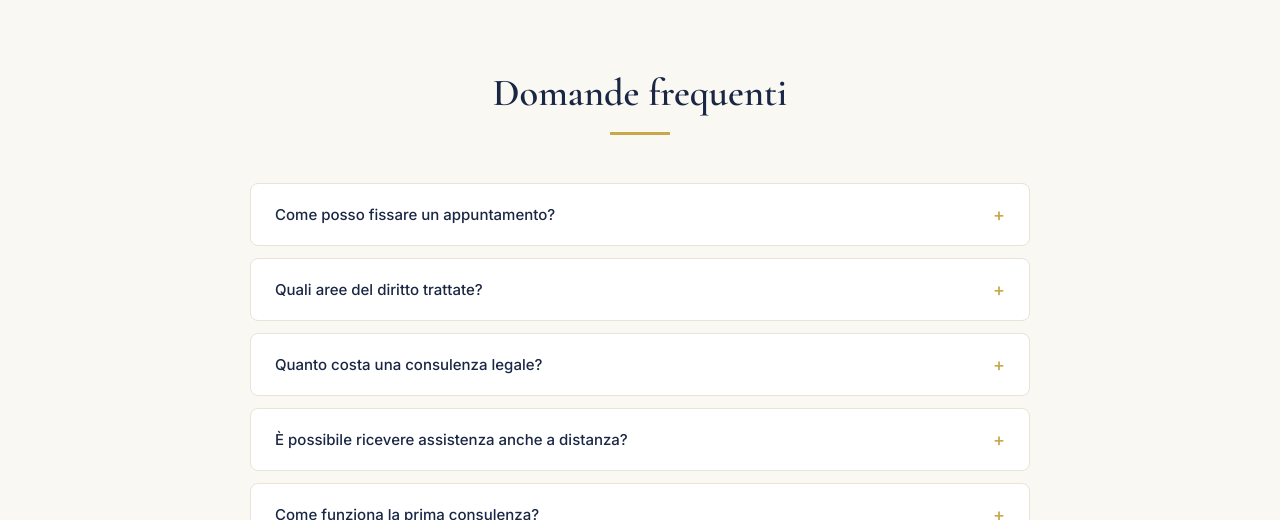
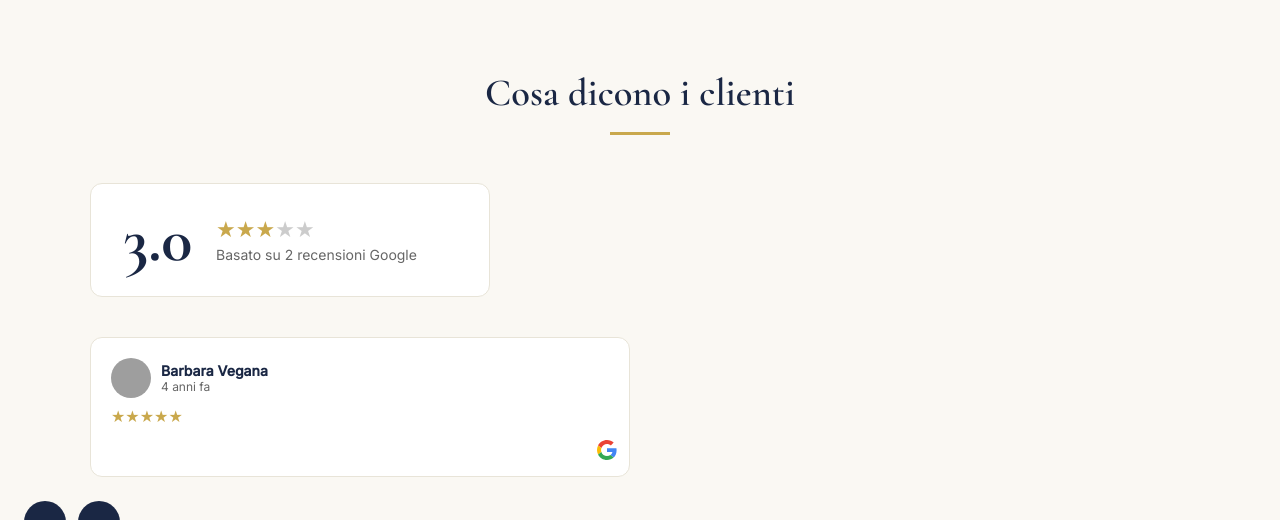
Before and after one commit to testo-gif/benetello-iole, a plain HTML site: page index.html in a window 1280 px wide. Shown: the part 2280-2800 px from the top of the page. Drawn offline with nearby package versions, Linux system fonts and the light colour scheme; grey boxes are pictures that could not be loaded.

Commit message:
Add preview

```diff
--- a/index.html
+++ b/index.html
@@ -136,12 +136,12 @@
 </nav>
 
 <section class="hero">
-  <div class="hero-bg"><img src="https://images.unsplash.com/photo-1454165804606-c3d57bc86b40?w=1200&auto=format&fit=crop" alt="Benetello Iole" style="width:100%;height:100%;object-fit:cover;opacity:0.25"></div>
+  <div class="hero-bg"><img src="https://images.unsplash.com/photo-1556742049-0cfed4f6a45d?w=1200&auto=format&fit=crop" alt="Benetello Iole" style="width:100%;height:100%;object-fit:cover;opacity:0.25"></div>
   <div class="hero-overlay"></div>
   <div class="hero-content">
     <div class="hero-badge">Avvocato · Bologna</div>
     <h1>Benetello Iole</h1>
-    <p class="hero-sub">Professionista a Bologna</p>
+    <p class="hero-sub">⭐ 3.0 su Google · 2 recensioni</p>
     <p class="hero-addr">📍 Vicolo Santa Lucia,  2/2, 40124 Bologna</p>
     <a href="tel:+39 051 296 0865" class="btn-primary">📞 Chiama ora</a>
   </div>
@@ -156,14 +156,14 @@
         <p style="margin-bottom:0">Lo studio legale <strong>Benetello Iole</strong> opera a Bologna con esperienza nella consulenza e nell'assistenza legale. Offriamo un servizio su misura, attento alle esigenze del cliente e orientato al risultato.</p>
         <p>La nostra priorità è accompagnare ogni cliente con competenza e dedizione, garantendo chiarezza, trasparenza e riservatezza in ogni fase del percorso.</p>
         <div class="about-stats">
-
+          <div class="stat-box"><div class="stat-num">3.0</div><div class="stat-label">Valutazione Google</div></div>
           <div class="stat-box"><div class="stat-num">2</div><div class="stat-label">Recensioni</div></div>
           <div class="stat-box"><div class="stat-num">100%</div><div class="stat-label">Dedizione</div></div>
           <div class="stat-box"><div class="stat-num">Bologna</div><div class="stat-label">Sede</div></div>
         </div>
       </div>
       <div class="about-img">
-        <img src="https://images.unsplash.com/photo-1497366216548-37526070297c?w=1200&auto=format&fit=crop" alt="Benetello Iole" style="width:100%;height:100%;object-fit:cover">
+        <img src="https://images.unsplash.com/photo-1507679799987-c73779587ccf?w=1200&auto=format&fit=crop" alt="Benetello Iole" style="width:100%;height:100%;object-fit:cover">
       </div>
     </div>
   </div>
@@ -173,11 +173,47 @@
   <div class="container">
     <h2 class="section-title">Servizi offerti</h2>
     <div class="services-grid"><div class="service-item"><div class="service-icon">⚖</div><span>Consulenza legale</span></div><div class="service-item"><div class="service-icon">⚖</div><span>Diritto civile</span></div><div class="service-item"><div class="service-icon">⚖</div><span>Diritto del lavoro</span></div><div class="service-item"><div class="service-icon">⚖</div><span>Diritto penale</span></div><div class="service-item"><div class="service-icon">⚖</div><span>Recupero crediti</span></div><div class="service-item"><div class="service-icon">⚖</div><span>Contrattualistica</span></div></div>
-    <div class="photo-grid"><div class="photo-item" style="background-image:url('https://images.unsplash.com/photo-1568992688065-536aad8a12f6?w=1200&auto=format&fit=crop')"></div><div class="photo-item" style="background-image:url('https://images.unsplash.com/photo-1531746020798-e6953c6e8e04?w=1200&auto=format&fit=crop')"></div><div class="photo-item" style="background-image:url('https://images.unsplash.com/photo-1560250097-0b93528c311a?w=1200&auto=format&fit=crop')"></div><div class="photo-item" style="background-image:url('https://images.unsplash.com/photo-1600880292203-757bb62b4baf?w=1200&auto=format&fit=crop')"></div></div>
+    <div class="photo-grid"><div class="photo-item" style="background-image:url('https://images.unsplash.com/photo-1454165804606-c3d57bc86b40?w=1200&auto=format&fit=crop')"></div><div class="photo-item" style="background-image:url('https://images.unsplash.com/photo-1497366216548-37526070297c?w=1200&auto=format&fit=crop')"></div><div class="photo-item" style="background-image:url('https://images.unsplash.com/photo-1568992688065-536aad8a12f6?w=1200&auto=format&fit=crop')"></div><div class="photo-item" style="background-image:url('https://images.unsplash.com/photo-1531746020798-e6953c6e8e04?w=1200&auto=format&fit=crop')"></div></div>
   </div>
 </section>
 
+<section class="section reviews-section">
+  <div class="container">
+    <h2 class="section-title">Cosa dicono i clienti</h2>
+    <div class="rating-summary">
+      <div class="big-rating">3.0</div>
+      <div>
+        <span style="color:#c9a84c;font-size:22px">★★★<span style="color:#ccc">★★</span></span>
+        <div style="color:#666;font-size:14px;margin-top:4px">Basato su 2 recensioni Google</div>
+      </div>
+    </div>
+    <div class="reviews-grid" id="revGrid">
+      <div class="rev-card">
+  <div style="display:flex;gap:10px;align-items:center;margin-bottom:8px">
+    <img src="https://lh3.googleusercontent.com/a-/ALV-UjV6lpeff9PgdpHCcywn-FBOznnR8q-I3nnxf0majDvePdYXbhE=s128-c0x00000000-cc-rp-mo" style="width:40px;height:40px;border-radius:50%;object-fit:cover">
+    <div>
+      <div style="font-weight:600;font-size:14px;color:#1a2744">Barbara Vegana</div>
+      <div style="font-size:12px;color:#666">4 anni fa</div>
+    </div>
+  </div>
+  <div style="color:#c9a84c;font-size:16px;margin-bottom:6px">★★★★★</div>
+  <p style="font-size:14px;color:#444;line-height:1.5;margin:0"></p>
+  <div style="position:absolute;bottom:12px;right:12px"><svg xmlns="http://www.w3.org/2000/svg" viewBox="0 0 48 48" width="20" height="20" style="flex-shrink:0">
+<path fill="#EA4335" d="M24 9.5c3.54 0 6.71 1.22 9.21 3.6l6.85-6.85C35.9 2.38 30.47 0 24 0 14.62 0 6.51 5.38 2.56 13.22l7.98 6.19C12.43 13.72 17.74 9.5 24 9.5z"/>
+<path fill="#4285F4" d="M46.98 24.55c0-1.57-.15-3.09-.38-4.55H24v9.02h12.94c-.58 2.96-2.26 5.48-4.78 7.18l7.73 6c4.51-4.18 7.09-10.36 7.09-17.65z"/>
+<path fill="#FBBC05" d="M10.53 28.59c-.48-1.45-.76-2.99-.76-4.59s.27-3.14.76-4.59l-7.98-6.19C.92 16.46 0 20.12 0 24c0 3.88.92 7.54 2.56 10.78l7.97-6.19z"/>
+<path fill="#34A853" d="M24 48c6.48 0 11.93-2.13 15.89-5.81l-7.73-6c-2.18 1.48-4.97 2.31-8.16 2.31-6.26 0-11.57-4.22-13.47-9.91l-7.98 6.19C6.51 42.62 14.62 48 24 48z"/>
+<path fill="none" d="M0 0h48v48H0z"/></svg></div>
+</div>
+    </div>
 
+    </div>
+    <div class="rev-nav">
+      <button onclick="scrollRevs(-1)" class="rev-btn">&#8592;</button>
+      <button onclick="scrollRevs(1)" class="rev-btn">&#8594;</button>
+    </div>
+  </div>
+</section>
 
 <section class="section faq-section">
   <div class="container">
```
